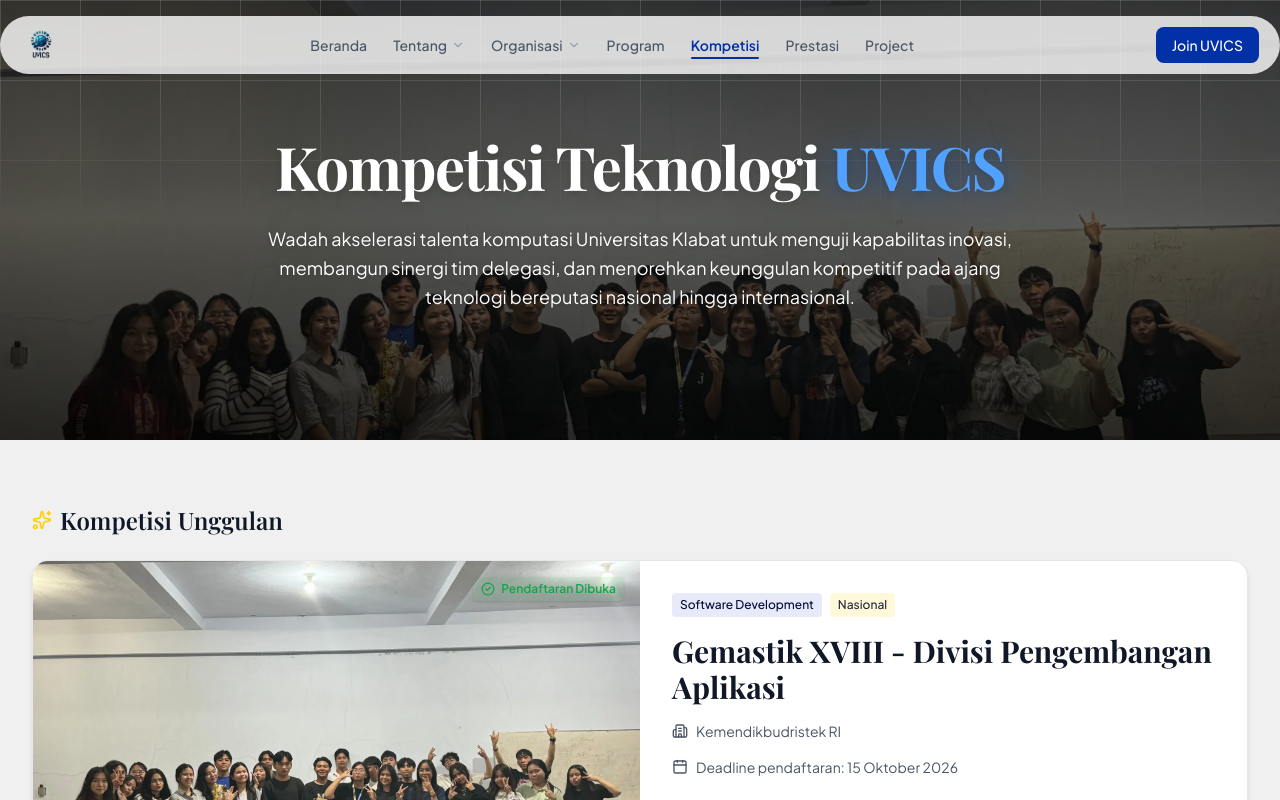
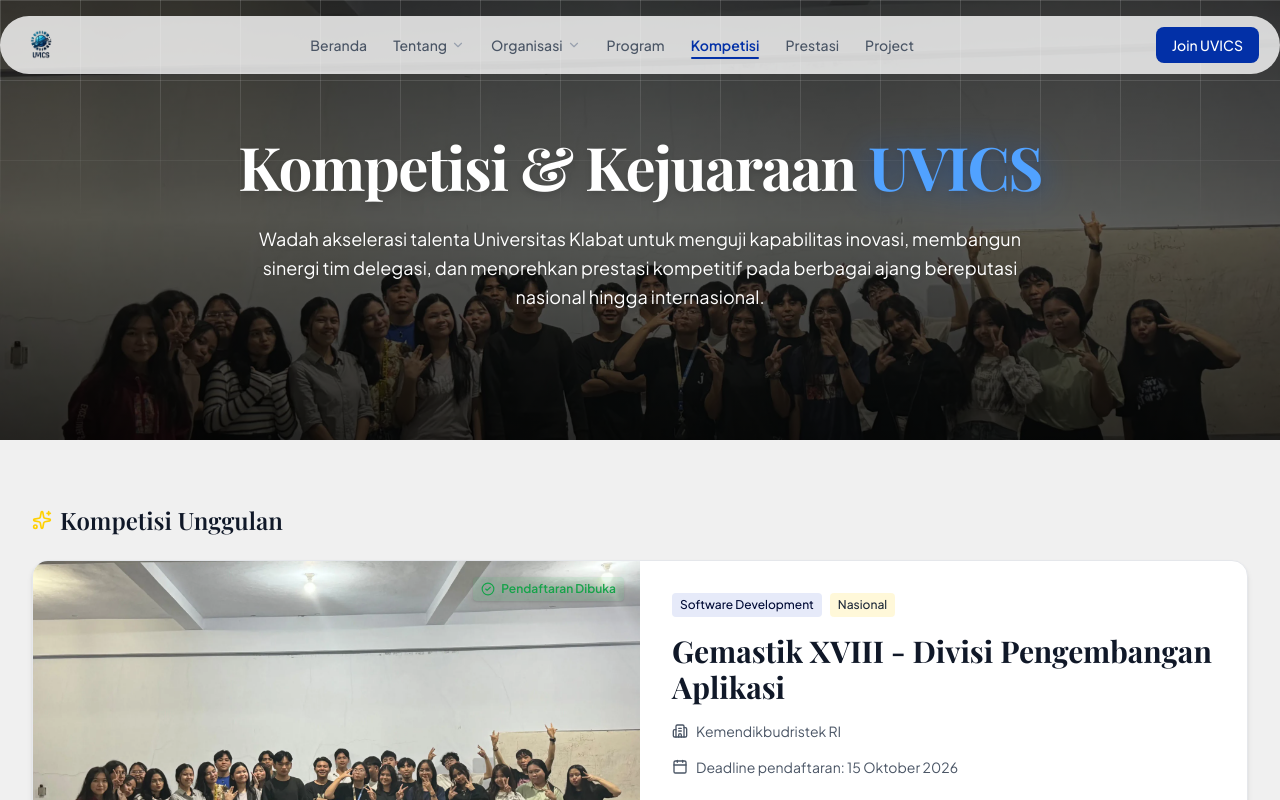
Before and after one commit to uvicsuvics/uvics-website, a Next.js app: page /competitions in a window 1280 px wide. Shown: the top 800 px of the page. Built offline with nearby package versions, Linux system fonts and the light colour scheme; a web font is replaced by a local one.

Commit message:
style(competitions): make hero and layout copy inclusive of business and tech

```diff
--- a/app/(public)/competitions/layout.tsx
+++ b/app/(public)/competitions/layout.tsx
@@ -1,9 +1,9 @@
 import type { Metadata } from "next";
 
 export const metadata: Metadata = {
-  title: "Kompetisi & Kejuaraan Teknologi | UVICS UNKLAB",
+  title: "Kompetisi & Kejuaraan | UVICS UNKLAB",
   description:
-    "Kurasi kompetisi teknologi bergengsi tingkat nasional dan internasional untuk mahasiswa Universitas Klabat dengan bimbingan mentor UVICS.",
+    "Kurasi kompetisi dan kejuaraan bergengsi tingkat nasional hingga internasional untuk mahasiswa Universitas Klabat dengan bimbingan mentor UVICS.",
 };
 
 export default function CompetitionsLayout({
--- a/components/competitions/CompetitionHero.tsx
+++ b/components/competitions/CompetitionHero.tsx
@@ -7,7 +7,7 @@
       <div className="absolute inset-0 z-0">
         <Image
           src="/images/img/foto-1.webp"
-          alt="Anggota UVICS berkolaborasi di ajang kompetisi teknologi"
+          alt="Anggota UVICS berkolaborasi dalam persiapan kompetisi dan delegasi mahasiswa"
           fill
           priority
           sizes="100vw"
@@ -30,12 +30,12 @@
       <div className="relative z-10 flex flex-col items-center justify-center text-center max-w-4xl mx-auto px-6 py-20 md:py-24 w-full">
         {/* Heading Utama */}
         <h1 className="text-3xl sm:text-5xl md:text-6xl font-bold tracking-tight text-white font-heading leading-tight sm:leading-tight drop-shadow-md">
-          Kompetisi Teknologi <span className="text-blue-400 drop-shadow-[0_2px_16px_rgba(0,102,255,0.45)]">UVICS</span>
+          Kompetisi & Kejuaraan <span className="text-blue-400 drop-shadow-[0_2px_16px_rgba(0,102,255,0.45)]">UVICS</span>
         </h1>
 
-        {/* Deskripsi Subtitle yang Lebih Profesional */}
+        {/* Deskripsi Subtitle yang Inklusif (Teknologi & Bisnis) */}
         <p className="mt-4 sm:mt-5 max-w-3xl text-sm sm:text-base md:text-lg text-slate-200 leading-relaxed font-sans drop-shadow-sm">
-          Wadah akselerasi talenta komputasi Universitas Klabat untuk menguji kapabilitas inovasi, membangun sinergi tim delegasi, dan menorehkan keunggulan kompetitif pada ajang teknologi bereputasi nasional hingga internasional.
+          Wadah akselerasi talenta Universitas Klabat untuk menguji kapabilitas inovasi, membangun sinergi tim delegasi, dan menorehkan prestasi kompetitif pada berbagai ajang bereputasi nasional hingga internasional.
         </p>
       </div>
     </section>
```
